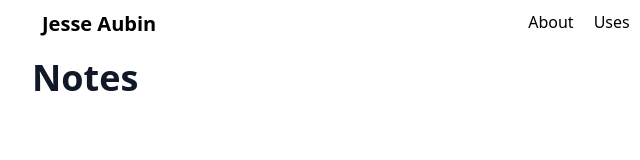
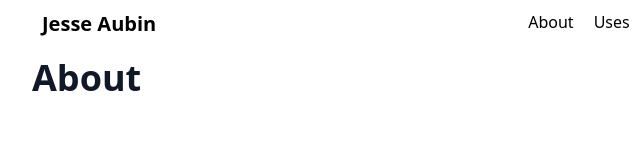
Before and after one commit to jesseb34r/jesseaubin, an Astro site: page /about in a window 1280 px wide. Shown: the full height of the page, 272-912 px from the left. Built offline with nearby package versions, Linux system fonts and the light colour scheme; Astro itself is replaced by a stand-in of ours; what tailwindcss-radix-colors would draw is missing.

Commit message:
fix: change heading to 'About'

```diff
--- a/src/pages/about.astro
+++ b/src/pages/about.astro
@@ -5,6 +5,6 @@ import Prose from "../layouts/Prose.astro";
 
 <ThemeLayout title="About">
   <Prose>
-    <h1>Notes</h1>
+    <h1>About</h1>
   </Prose>
 </ThemeLayout>
```
